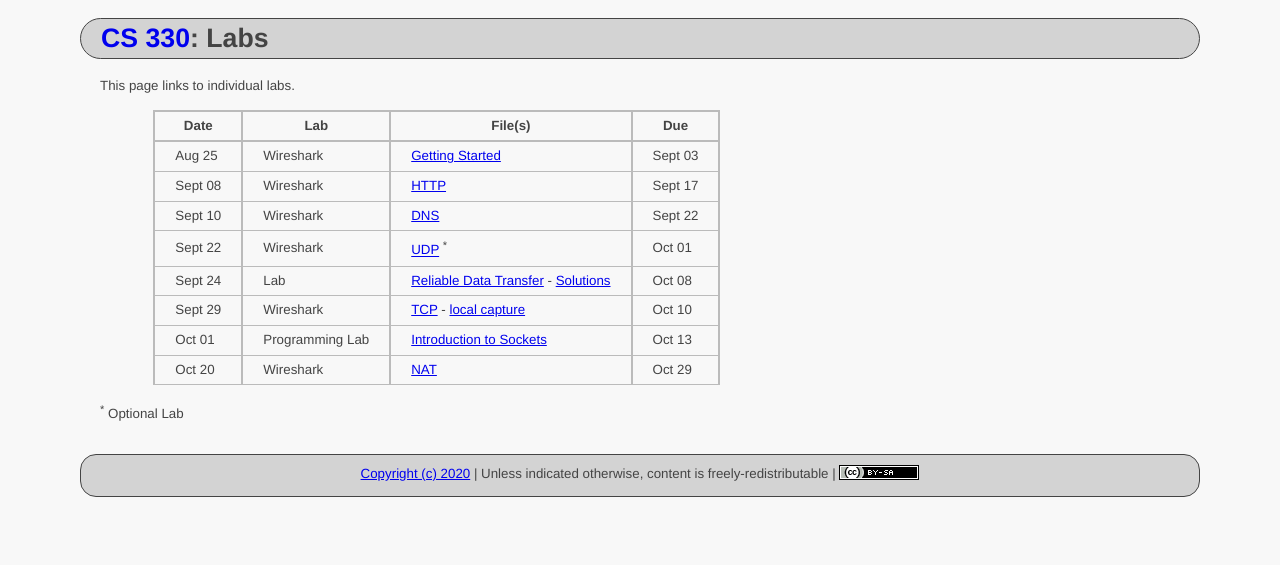
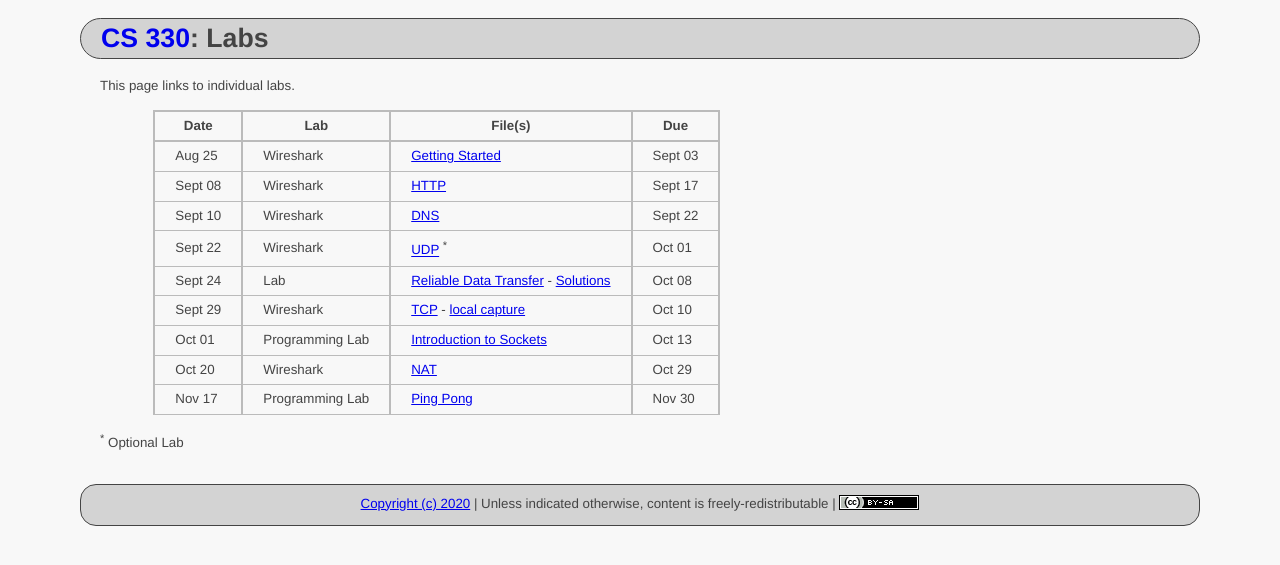
Before and after one commit to ycpcs/cs330-fall2020, a Jekyll site: the page built from labs/index.md, in a window 1280 px wide. Shown: the top 565 px of the page. Built offline with Jekyll 4.4.1, drawn with Linux system fonts in a browser that asks for light colours.

Commit message:
Update index.md

```diff
--- a/labs/index.md
+++ b/labs/index.md
@@ -15,5 +15,6 @@ This page links to individual labs.
 > Sept 29 | Wireshark | [TCP](files/Wireshark_TCP_v7.0.pdf) - [local capture](files\tcp.pcapng) | Oct 10
 > Oct 01 | Programming Lab | [Introduction to Sockets](sockets_into.html) | Oct 13
 > Oct 20 | Wireshark | [NAT](files/Wireshark_NAT_v7.0.pdf) | Oct 29
+> Nov 17 | Programming Lab | [Ping Pong](pingpong.html) | Nov 30
 
 <sup>*</sup> Optional Lab
```
